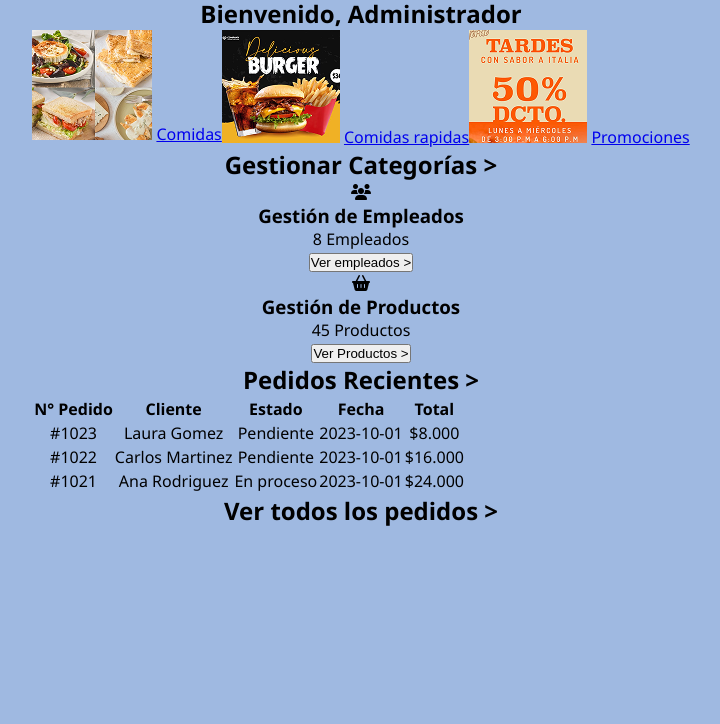
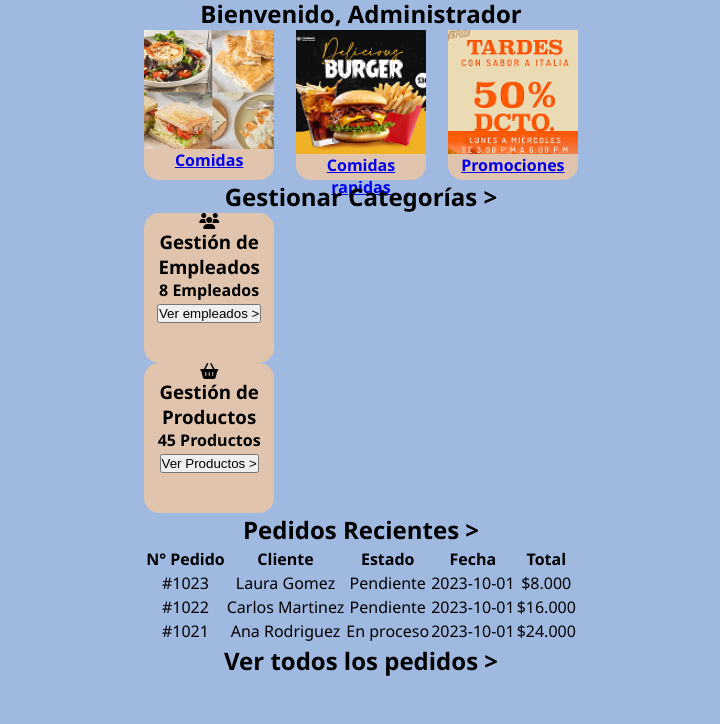
Before and after one commit to Leidyesme/turpial, a website: page src/views/manager/homePage/homePage.html in a window 1280 px wide. Shown: the part 76-800 px from the top of the page, without its empty margins (279-999 px from the left). Drawn offline with Linux system fonts and the light colour scheme.

Commit message:
Se siguen agregando estilos a la vista de homepage

```diff
--- a/src/views/manager/homePage/homePage.html
+++ b/src/views/manager/homePage/homePage.html
@@ -10,40 +10,40 @@
 <body>
     <div class="container">
         <div class="manager">
-            <div class="manager__container">
-                <h1 class="manager__title">Admin</h1>
+            <div class="homePage__container">
+                <h1 class="homePage__title">Admin</h1>
                 <i class="fa-solid fa-circle-user"></i>
             </div>
-            <h2 class="manager__text">Bienvenido, Administrador</h2>
-            <div class="manager__categories">
-                <div class="manager__categories--foods">
-                    <img src="../../../../public/manager/foods.png" alt="Comidas" class="manager__category-img">
-                    <a href="#" class="manager__category">Comidas</a>
+            <h2 class="homePage__text">Bienvenido, Administrador</h2>
+            <div class="homePage__categories">
+                <div class="homePage__item">
+                    <img src="../../../../public/manager/foods.png" alt="Comidas" class="homePage__img ">
+                    <a href="#" class="homePage__category">Comidas</a>
                 </div>
-                <div class="manager__categories--fast">
-                    <img src="../../../../public/manager/fastFood.png" alt="Comidas rapidas" class="manager__category-img">
-                    <a href="#" class="manager__category">Comidas rapidas</a>
+                <div class="homePage__item">
+                    <img src="../../../../public/manager/fastFood.png" alt="Comidas rapidas" class="homePage__category-img">
+                    <a href="#" class="homePage__category">Comidas rapidas</a>
                 </div>
-                <div class="manager__categories--promotions">
-                    <img src="../../../../public/manager/promotions.png" alt="Promociones" class="manager__category-img">
-                    <a href="#" class="manager__category">Promociones</a>
+                <div class="homePage__item">
+                    <img src="../../../../public/manager/promotions.png" alt="Promociones" class="homePage__category-img">
+                    <a href="#" class="homePage__category">Promociones</a>
                 </div>
             </div>
-            <h2 class="manager__categorias">Gestionar Categorías ></h2>
-            <div class="manager__item">
+            <h2 class="homePage__categorias">Gestionar Categorías ></h2>
+            <div class="homePage__item">
                 <i class="fa-solid fa-users"></i>
-                <h3 class="manager__item-title">Gestión de Empleados</h3>
+                <h3 class="homePage__item-title">Gestión de Empleados</h3>
                 <p>8 Empleados</p>
-                <a href="../employees/employees.html" class="manager__employees"><button class="manager__btn">Ver empleados ></button></a>
+                <a href="../employees/employees.html" class="homePage__employees"><button class="homePage__btn">Ver empleados ></button></a>
             </div>
-            <div class="manager__item">
+            <div class="homePage__item">
                 <i class="fa-solid fa-basket-shopping"></i>
-                <h3 class="manager__item-title">Gestión de Productos</h3>
-                <p class="manager__cant">45 Productos</p>
-                <a href="../menu/menu.html" class="manager__products"><button class="manager__btn">Ver Productos ></button></a>
+                <h3 class="homePage__item-title">Gestión de Productos</h3>
+                <p class="homePage__cant">45 Productos</p>
+                <a href="../menu/menu.html" class="homePage__products"><button class="homePage__btn">Ver Productos ></button></a>
             </div>
-            <h2 class="manager__orders">Pedidos Recientes ></h2>
-            <div class="manager__table">
+            <h2 class="homePage__orders">Pedidos Recientes ></h2>
+            <div class="homePage__table">
                 <table class="data-table">
                     <thead class="data-table__header">
                         <tr class="data-table__row">
@@ -78,7 +78,7 @@
                         </tr>
                     </tbody>
                 </table>
-                <h2 class="manager__orders">Ver todos los pedidos ></h2>
+                <h2 class="homePage__orders">Ver todos los pedidos ></h2>
             </div>
 
     </div>
--- a/style/componentes/container.css
+++ b/style/componentes/container.css
@@ -42,16 +42,30 @@
     width: 100%;
 }
 
-.manager__categories{
+.homePage__categories{
     display: flex;
     justify-content: space-between;
     width: 100%;
 }
 
-.manager__container{
+.homePage__container{
     display: flex;
     justify-content: space-between;
     width: 100%;
     align-items: center;
     padding: 15px;
 }
+
+.homePage__item{
+    background-color: var(--marron);
+    border-radius: 15px;
+    /* padding: 10px; */
+    width: 130px;
+    height:150px;
+    display: flex;
+    /* align-items: center; */
+    /* justify-content: center; */
+    flex-direction: column;
+    color: var(--text-color);
+    font-weight: bold;
+}
```
Also changed, not shown: style/componentes/homePages.css (added).
